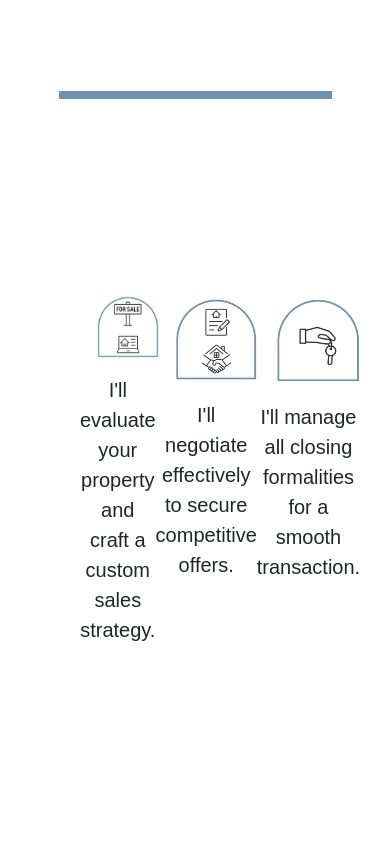
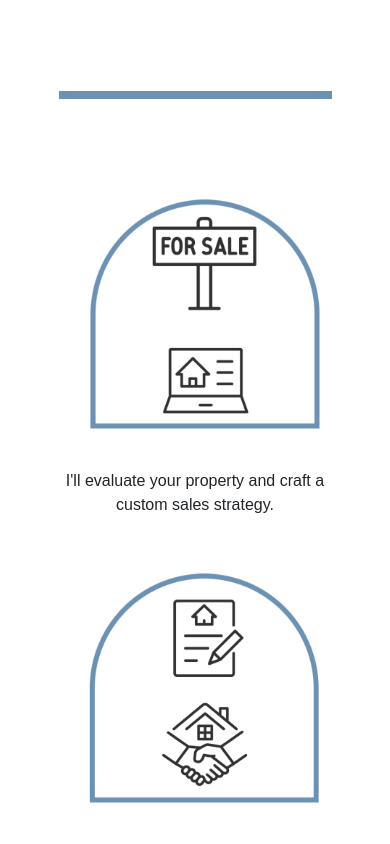
Before and after one commit to Moshahrani/real-estate-website, a React (Create React App) app in the folder real-estate/: page / in a window 390 px wide. Shown: the part 3040-3884 px from the top of the page. Built offline with nearby package versions, Linux system fonts and the light colour scheme; a web font is replaced by a local one.

Commit message:
added responsive to steps container for better viewing both in mobile and desktop during resizing

```diff
--- a/real-estate/src/css/Steps.css
+++ b/real-estate/src/css/Steps.css
@@ -25,3 +25,23 @@
     height: auto;
     margin: 10px;
 }
+
+@media (max-width: 768px) {
+    .step-container {
+        flex-direction: column;
+        align-items: center;
+        margin-top: 30px;
+        margin-bottom: 75px;
+        margin-left: 20px;
+        margin-right: 20px;
+    }
+
+    .item {
+        flex: 0 0 100%;
+        max-width: 100%;
+    }
+
+    .item p {
+        font-size: 16px;
+    }
+}
```
